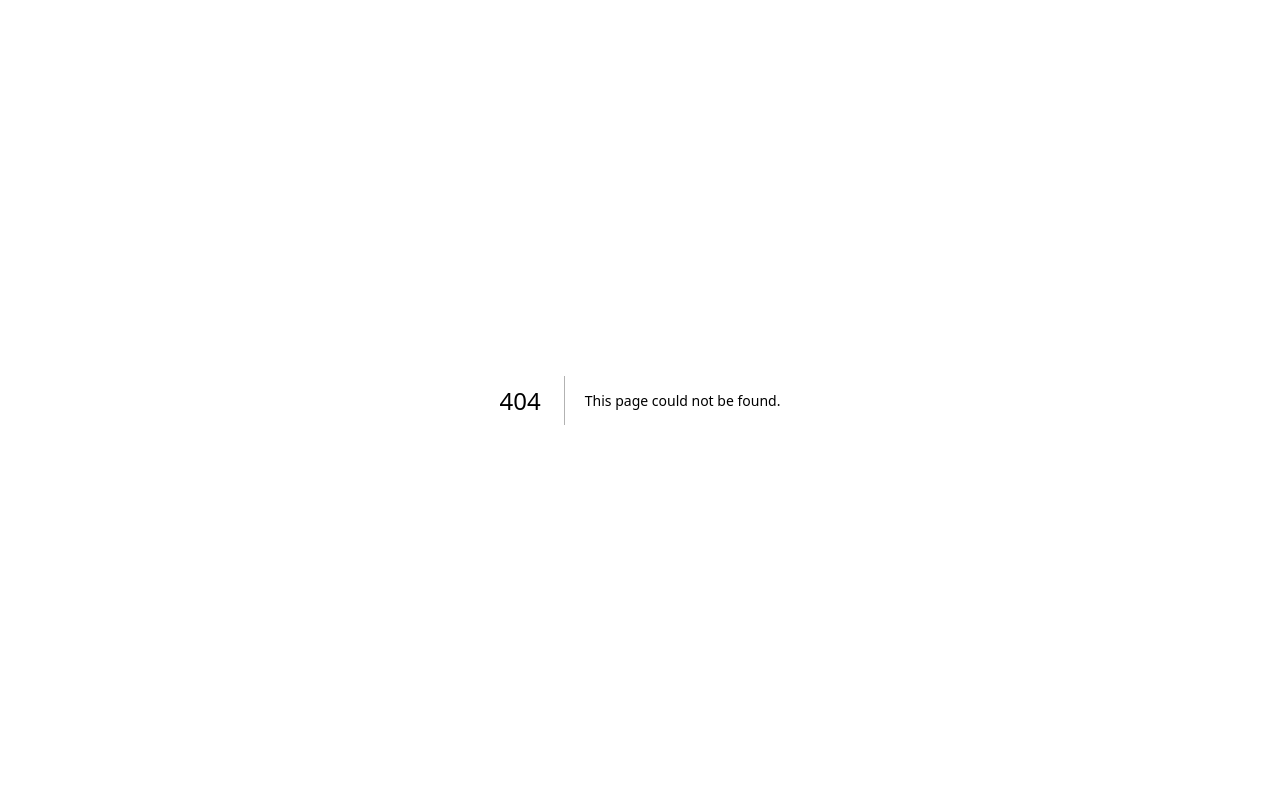
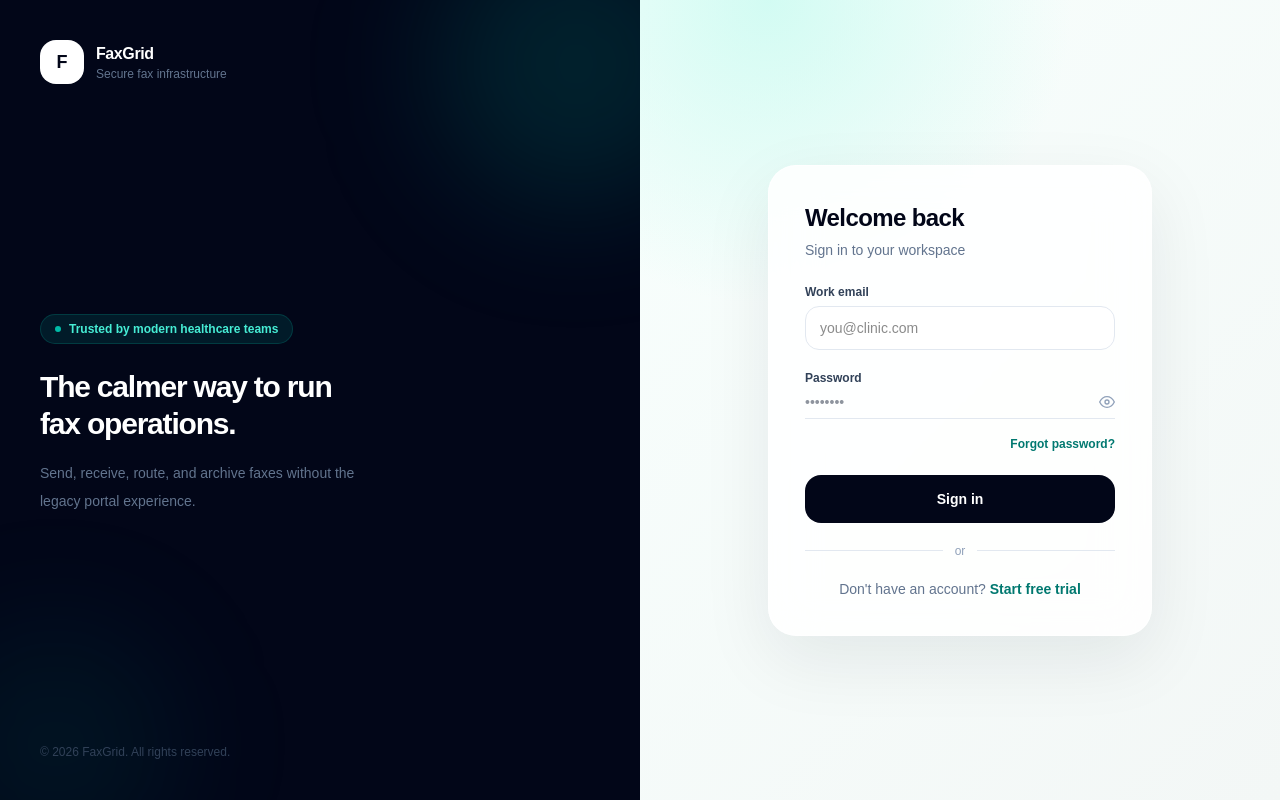
Before and after one commit to kschulze3142/design-prototype, a Next.js app: page /login in a window 1280 px wide. Before the commit this address had no page. Built offline with nearby package versions, Linux system fonts and the light colour scheme.

Commit message:
feat: login page

```diff
--- /dev/null
+++ b/app/login/page.tsx
@@ -0,0 +1,182 @@
+"use client";
+
+import { useState } from "react";
+import { useRouter } from "next/navigation";
+
+export default function LoginPage() {
+  const router = useRouter();
+  const [showPassword, setShowPassword] = useState(false);
+
+  return (
+    <div className="grid grid-cols-2 h-screen">
+      {/* Left Panel */}
+      <div className="relative overflow-hidden flex flex-col justify-between p-10 bg-slate-950">
+        {/* Decorative blobs */}
+        <div className="pointer-events-none absolute -right-20 -top-20 h-72 w-72 rounded-full bg-teal-500/15 blur-3xl" />
+        <div className="pointer-events-none absolute -bottom-16 -left-16 h-60 w-60 rounded-full bg-teal-500/[0.08] blur-3xl" />
+
+        {/* Logo */}
+        <div className="relative flex items-center gap-3">
+          <div className="flex h-11 w-11 items-center justify-center rounded-2xl bg-white">
+            <span className="text-lg font-bold text-slate-950">F</span>
+          </div>
+          <div>
+            <div className="font-semibold tracking-tight text-white">FaxGrid</div>
+            <div className="text-xs text-slate-500">Secure fax infrastructure</div>
+          </div>
+        </div>
+
+        {/* Body */}
+        <div className="relative">
+          <span className="inline-flex items-center gap-2 rounded-full border border-teal-500/20 bg-teal-500/[0.12] px-3.5 py-1.5 text-xs font-semibold text-teal-300">
+            <span className="h-1.5 w-1.5 rounded-full bg-teal-500" />
+            Trusted by modern healthcare teams
+          </span>
+          <h1 className="mt-6 max-w-xs text-3xl font-semibold leading-tight tracking-[-0.04em] text-white">
+            The calmer way to run fax operations.
+          </h1>
+          <p className="mt-4 max-w-xs text-sm leading-7 text-slate-500">
+            Send, receive, route, and archive faxes without the legacy portal experience.
+          </p>
+        </div>
+
+        {/* Footer */}
+        <div className="relative text-xs text-slate-700">
+          © 2026 FaxGrid. All rights reserved.
+        </div>
+      </div>
+
+      {/* Right Panel */}
+      <div
+        className="flex items-center justify-center p-10"
+        style={{
+          background:
+            "radial-gradient(circle at 20% 0%, rgba(204,251,241,0.85), transparent 32%), linear-gradient(135deg, #f8fffd, #f3f7f6)",
+        }}
+      >
+        {/* Login Card */}
+        <div
+          className="w-full max-w-sm rounded-[28px] border border-white/80 bg-white/85 p-9 backdrop-blur-xl"
+          style={{ boxShadow: "0 24px 70px rgba(15,23,42,0.08)" }}
+        >
+          <h2 className="text-2xl font-semibold tracking-tight text-slate-950">
+            Welcome back
+          </h2>
+          <p className="mt-1.5 text-sm text-slate-500">Sign in to your workspace</p>
+
+          <form className="mt-6 flex flex-col gap-5" onSubmit={(e) => e.preventDefault()}>
+            {/* Email */}
+            <div>
+              <label
+                htmlFor="email-input"
+                className="mb-1.5 block text-xs font-semibold text-slate-700"
+              >
+                Work email
+              </label>
+              <input
+                id="email-input"
+                type="email"
+                placeholder="you@clinic.com"
+                className="h-11 w-full rounded-[14px] border border-slate-200 bg-white px-3.5 text-sm outline-none focus:border-teal-500 focus:ring-2 focus:ring-teal-500/10"
+              />
+            </div>
+
+            {/* Password */}
+            <div>
+              <label
+                htmlFor="password-input"
+                className="mb-1.5 block text-xs font-semibold text-slate-700"
+              >
+                Password
+              </label>
+              <div className="relative flex items-center gap-2 border-b border-slate-200 pb-1.5 focus-within:border-teal-500">
+                <input
+                  id="password-input"
+                  type={showPassword ? "text" : "password"}
+                  placeholder="••••••••"
+                  className="flex-1 border-none bg-transparent text-sm text-slate-800 outline-none"
+                />
+                <button
+                  type="button"
+                  onClick={() => setShowPassword((v) => !v)}
+                  className="cursor-pointer border-none bg-transparent text-slate-400 hover:text-slate-600"
+                  style={{ background: "none", border: "none" }}
+                  aria-label={showPassword ? "Hide password" : "Show password"}
+                >
+                  {showPassword ? (
+                    /* Eye closed */
+                    <svg
+                      xmlns="http://www.w3.org/2000/svg"
+                      className="h-4 w-4"
+                      viewBox="0 0 24 24"
+                      fill="none"
+                      stroke="currentColor"
+                      strokeWidth={2}
+                      strokeLinecap="round"
+                      strokeLinejoin="round"
+                    >
+                      <path d="M17.94 17.94A10.07 10.07 0 0112 20c-7 0-11-8-11-8a18.45 18.45 0 015.06-5.94M9.9 4.24A9.12 9.12 0 0112 4c7 0 11 8 11 8a18.5 18.5 0 01-2.16 3.19m-6.72-1.07a3 3 0 11-4.24-4.24" />
+                      <line x1={1} y1={1} x2={23} y2={23} />
+                    </svg>
+                  ) : (
+                    /* Eye open */
+                    <svg
+                      xmlns="http://www.w3.org/2000/svg"
+                      className="h-4 w-4"
+                      viewBox="0 0 24 24"
+                      fill="none"
+                      stroke="currentColor"
+                      strokeWidth={2}
+                      strokeLinecap="round"
+                      strokeLinejoin="round"
+                    >
+                      <path d="M1 12s4-8 11-8 11 8 11 8-4 8-11 8-11-8-11-8z" />
+                      <circle cx={12} cy={12} r={3} />
+                    </svg>
+                  )}
+                </button>
+              </div>
+            </div>
+
+            {/* Forgot password */}
+            <div className="-mt-2 text-right">
+              <a
+                href="#"
+                className="text-xs font-semibold text-teal-700 hover:text-teal-500"
+              >
+                Forgot password?
+              </a>
+            </div>
+
+            {/* Sign in button */}
+            <button
+              type="button"
+              onClick={() => router.push("/app/dashboard")}
+              className="h-12 w-full rounded-2xl bg-slate-950 text-sm font-semibold text-white transition hover:bg-slate-800"
+            >
+              Sign in
+            </button>
+
+            {/* Divider */}
+            <div className="flex items-center gap-3">
+              <hr className="flex-1 border-slate-200" />
+              <span className="text-xs font-medium text-slate-400">or</span>
+              <hr className="flex-1 border-slate-200" />
+            </div>
+
+            {/* Sign up row */}
+            <p className="text-center text-sm text-slate-500">
+              Don&apos;t have an account?{" "}
+              <a
+                href="/"
+                className="font-semibold text-teal-700 hover:text-teal-500"
+              >
+                Start free trial
+              </a>
+            </p>
+          </form>
+        </div>
+      </div>
+    </div>
+  );
+}
```
